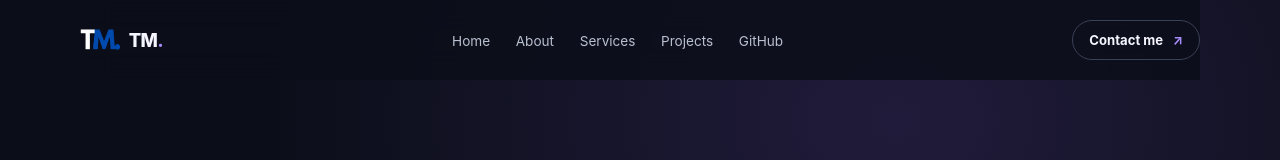
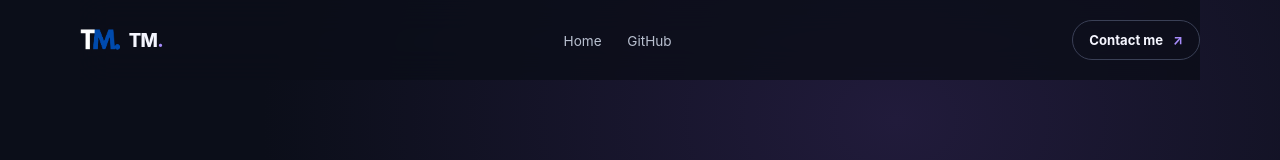
Before and after one commit to TheMughees1/TM-Portfolio, a React (Create React App) app: page / in a window 1280 px wide. Shown: the top 160 px of the page. Built offline with nearby package versions, Linux system fonts and the light colour scheme.

Commit message:
Remove inactive navigation links from portfolio

```diff
--- a/src/components/NavBar/navbar.js
+++ b/src/components/NavBar/navbar.js
@@ -12,9 +12,6 @@ export default function Navbar() {
       <div className="desktoMenu">
         <ul>
           <li><a href="#header">Home</a></li>
-          <li><a href="#about">About</a></li>
-          <li><a href="#services">Services</a></li>
-          <li><a href="#portfolio">Projects</a></li>
           <li><a href="https://github.com/TheMughees1" target="_blank" rel="noreferrer">GitHub</a></li>
         </ul>
       </div>
```
